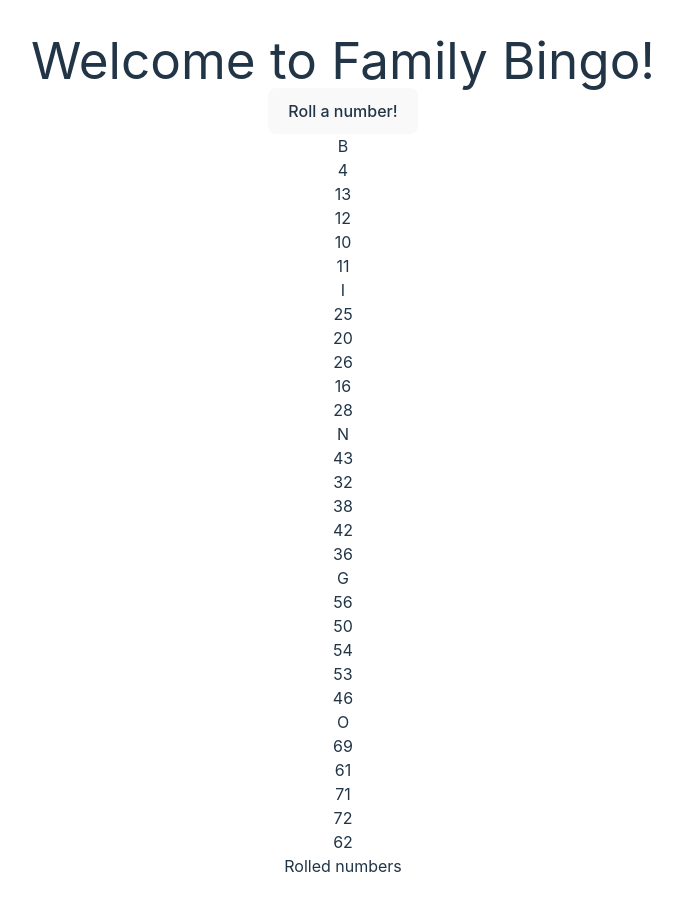
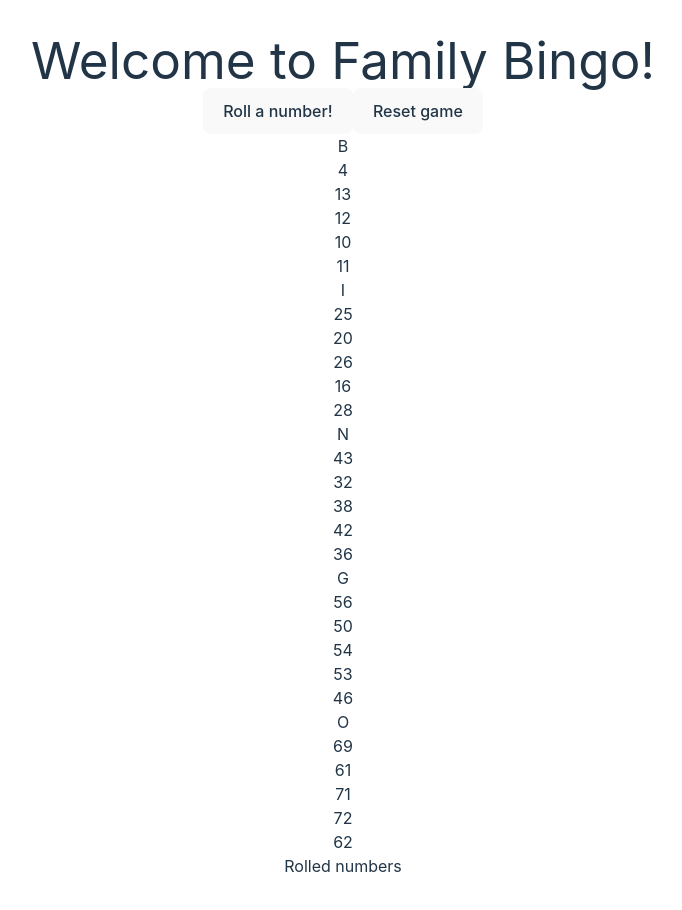
Before and after one commit to SalTor/family-bingo, a React (Vite) app: page / in a window 1280 px wide. Shown: the whole page, without its empty margins (297-979 px from the left). Built offline with nearby package versions, Linux system fonts and the light colour scheme.

Commit message:
Enable user to reset game

```diff
--- a/src/App.tsx
+++ b/src/App.tsx
@@ -25,8 +25,12 @@ class Game {
     console.info("rolled", { value, rolledSoFar: this.rolledNumbers });
   }
 
-  getHasRolled(num: number) {
+  private getHasRolled(num: number) {
     return new Set(this.rolledNumbers).has(num);
+  }
+
+  reset() {
+    this.rolledNumbers = [];
   }
 }
 
@@ -39,6 +43,7 @@ export default function App() {
     <div className="font-sans p-4">
       <h1 className="text-3xl">Welcome to Family Bingo!</h1>
 
+      <div className="flex gap-2">
         <button
           onClick={() => {
             game.roll();
@@ -47,6 +52,15 @@ export default function App() {
         >
           Roll a number!
         </button>
+        <button
+          onClick={() => {
+            game.reset();
+            setRolledNumbers([...game.rolledNumbers]);
+          }}
+        >
+          Reset game
+        </button>
+      </div>
 
       <div className="flex gap-10">
         <GameBoard rolledNumbers={rolledNumbers} />
```
Lines whose indentation alone changed are shown as unchanged.
